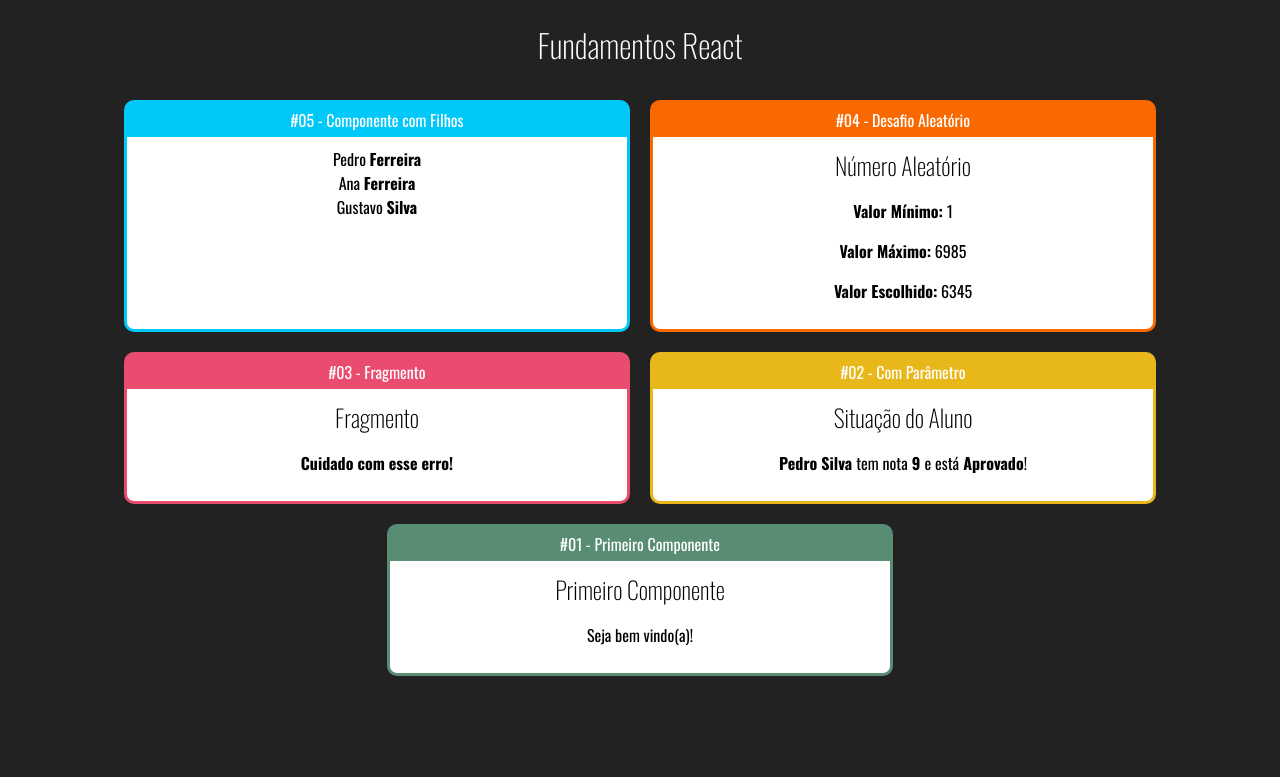
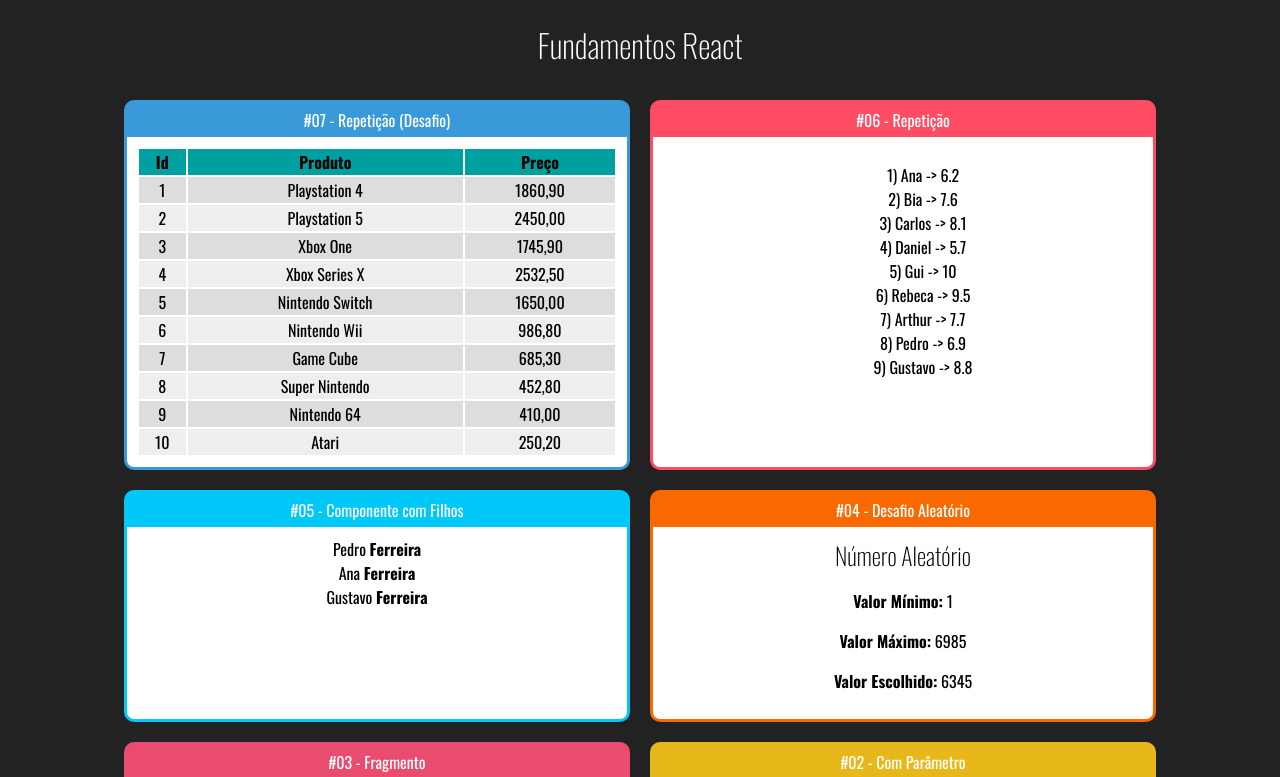
Before and after one commit to Sigbel/fundamentos-react, a React (Create React App) app: page / in a window 1280 px wide. Shown: the top 777 px of the page. Built offline with nearby package versions, Linux system fonts and the light colour scheme.

Commit message:
Atividade - Repetição

```diff
--- a/src/App.jsx
+++ b/src/App.jsx
@@ -1,20 +1,33 @@
 import './App.css'
 import React from "react";
 
-import Card from "./components/basics/layout/Card";
+import Card from "./components/layout/Card";
 import First from './components/basics/First';
 import ComParameter from './components/basics/ComParameter';
 import Fragmento from './components/basics/Fragmento';
 import Aleatorio from "./components/basics/Aleatorio";
 import Familia from './components/basics/Familia';
+import FamiliaMembro from './components/basics/FamiliaMembro';
+import ListaAlunos from './components/repeticao/ListaAlunos';
+import TabelaProdutos from './components/repeticao/TabelaProdutos';
 
 export default _ => (
     <div className='App'>
         <h1>Fundamentos React</h1>
 
         <div className="Cards">
+            <Card titulo="#07 - Repetição (Desafio)" color="#3A9AD9">
+                <TabelaProdutos></TabelaProdutos>
+            </Card>
+            <Card titulo="#06 - Repetição" color="#FF4C65">
+                <ListaAlunos></ListaAlunos>
+            </Card>
             <Card titulo="#05 - Componente com Filhos" color="#00C8F8">
-                <Familia sobrenome="Ferreira"></Familia>
+                <Familia sobrenome="Ferreira">
+                    <FamiliaMembro nome="Pedro"/>
+                    <FamiliaMembro nome="Ana"/>
+                    <FamiliaMembro nome="Gustavo" sobrenome="Silva"/>
+                </Familia>
             </Card>
             <Card titulo="#04 - Desafio Aleatório" color="#FA6900">
                 <Aleatorio
--- a/src/components/basics/Familia.jsx
+++ b/src/components/basics/Familia.jsx
@@ -1,12 +1,13 @@
-import React from "react";
-import FamiliaMembro from './FamiliaMembro'
+import React, { cloneElement } from "react";
 
 export default props => {
     return (
         <div>
-            <FamiliaMembro nome="Pedro" sobrenome={props.sobrenome}/>
-            <FamiliaMembro nome="Ana" {...props}/>
-            <FamiliaMembro nome="Gustavo" sobrenome="Silva"/>
+            {
+                props.children.map((child, i) => {
+                    return cloneElement(child, {...props, key: i})
+                })
+            }
         </div>
     )
 }
--- /dev/null
+++ b/src/components/repeticao/ListaAlunos.jsx
@@ -0,0 +1,25 @@
+import React from "react";
+import alunos from "../../data/alunos";
+
+export default props => {
+    // const li1 = (
+    //     <l1>
+    //         {alunos[0].id}) {alunos[0].nome} -> {alunos[0].nota}
+    //     </l1>
+    // );
+
+    const alunosJSX = alunos.map(aluno => {
+        return (
+            <li key={aluno.id}>
+                {aluno.id}) {aluno.nome} -{'>'} {aluno.nota}
+            </li>
+        );
+    })
+    return (
+        <div>
+            <ul style={{ listStyle: "none" }}>
+                {alunosJSX}
+            </ul>
+        </div>
+    )
+}
--- /dev/null
+++ b/src/components/repeticao/TabelaProdutos.css
@@ -0,0 +1,15 @@
+.TabelaProdutos table {
+    width: 100%;
+}
+
+.TabelaProdutos th {
+    background-color: #00a0a0;
+}
+
+.TabelaProdutos .Par {
+    background-color: #ddd;
+}
+
+.TabelaProdutos .Impar {
+    background-color: #eee;
+}
--- /dev/null
+++ b/src/components/repeticao/TabelaProdutos.jsx
@@ -0,0 +1,36 @@
+import "./TabelaProdutos.css"
+import React from "react";
+import produtos from "../../data/produtos";
+
+export default props => {
+
+    function getLinhas() {
+        return produtos.map((produto, i) => {
+            return (
+                <tr key={produto.id} className={i % 2 === 0 ? 'Par' : 'Impar'}>
+                    <td>{produto.id}</td>
+                    <td>{produto.produto}</td>
+                    <td>{produto.preco.toFixed(2).replace('.', ',')}</td>
+                </tr>
+            )
+        })
+    }
+
+    return (
+        <div className="TabelaProdutos">
+            <table>
+                <thead>
+                    <tr>
+                        <th>Id</th>
+                        <th>Produto</th>
+                        <th>Preço</th>
+                    </tr>
+                </thead>
+                <tbody>
+                    {getLinhas()}
+                </tbody>
+            </table>
+        </div>
+    )
+
+}
--- /dev/null
+++ b/src/data/alunos.js
@@ -0,0 +1,11 @@
+export default [
+    { id: 1, nome: 'Ana', nota: 6.2 },
+    { id: 2, nome: 'Bia', nota: 7.6 },
+    { id: 3, nome: 'Carlos', nota: 8.1 },
+    { id: 4, nome: 'Daniel', nota: 5.7 },
+    { id: 5, nome: 'Gui', nota: 10.0 },
+    { id: 6, nome: 'Rebeca', nota: 9.5 },
+    { id: 7, nome: 'Arthur', nota: 7.7 },
+    { id: 8, nome: 'Pedro', nota: 6.9 },
+    { id: 9, nome: 'Gustavo', nota: 8.8 },
+]
--- /dev/null
+++ b/src/data/produtos.js
@@ -0,0 +1,13 @@
+export default [
+    { id: 1, produto: 'Playstation 4', preco: 1860.90 },
+    { id: 2, produto: 'Playstation 5', preco: 2450.00 },
+    { id: 3, produto: 'Xbox One', preco: 1745.90 },
+    { id: 4, produto: 'Xbox Series X', preco: 2532.50 },
+    { id: 5, produto: 'Nintendo Switch', preco: 1650.00 },
+    { id: 6, produto: 'Nintendo Wii', preco: 986.80 },
+    { id: 7, produto: 'Game Cube', preco: 685.30 },
+    { id: 8, produto: 'Super Nintendo', preco: 452.80 },
+    { id: 9, produto: 'Nintendo 64', preco: 410.00 },
+    { id: 10, produto: 'Atari', preco: 250.20 },
+
+]
```
Also changed, not shown: src/components/layout/Card.css (renamed from src/components/basics/layout/Card.css), src/components/layout/Card.jsx (renamed from src/components/basics/layout/Card.jsx).
